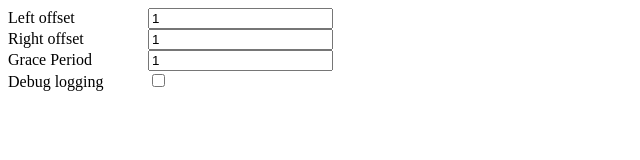
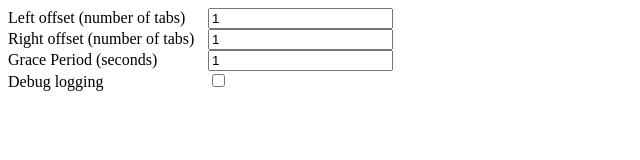
Before and after one commit to jmozmoz/tabPreLoader, a browser extension: page src/options/options.html in a window 1280 px wide. Shown: the whole page, without its empty margins (0-640 px from the left). Drawn offline with Linux system fonts and the light colour scheme.

Commit message:
Add units to option page

```diff
--- a/src/options/options.css
+++ b/src/options/options.css
@@ -1,5 +1,5 @@
 label {
   display: inline-block;
-  width: 140px;
+  width: 200px;
   text-align: left;
 }
--- a/src/options/options.html
+++ b/src/options/options.html
@@ -10,9 +10,9 @@
 
     <form>
       <div>
-        <div><label>Left offset</label><input type="number" id="leftOffset" ></div>
-        <div><label>Right offset</label><input type="number" id="rightOffset" ></div>
-        <div><label>Grace Period</label><input type="number" id="preloadGracePeriode" ></div>
+        <div><label>Left offset (number of tabs)</label><input type="number" id="leftOffset" ></div>
+        <div><label>Right offset (number of tabs)</label><input type="number" id="rightOffset" ></div>
+        <div><label>Grace Period  (seconds)</label><input type="number" id="preloadGracePeriode" ></div>
         <div><label>Debug logging</label><input type="checkbox" id="debugLog" ></div>
       </div>
     </form>
```
Also changed, not shown: src/manifest.json.
